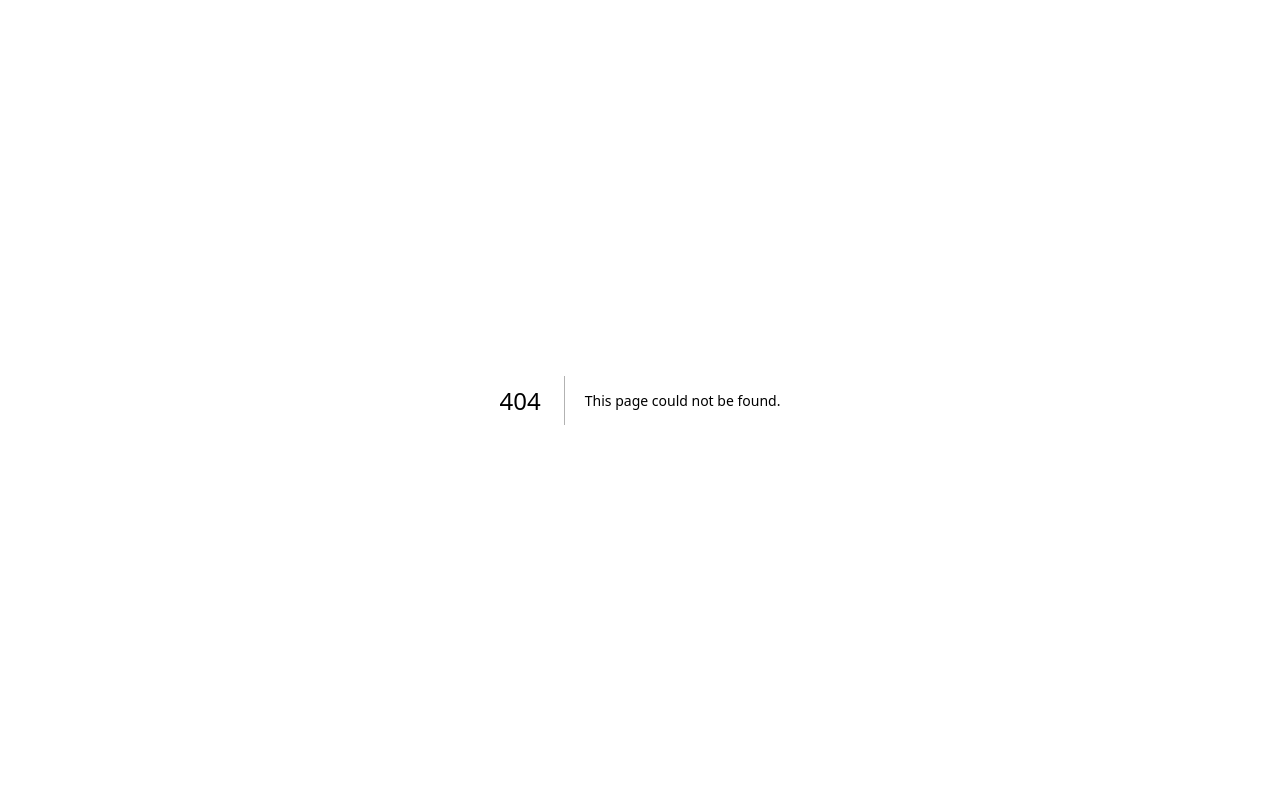
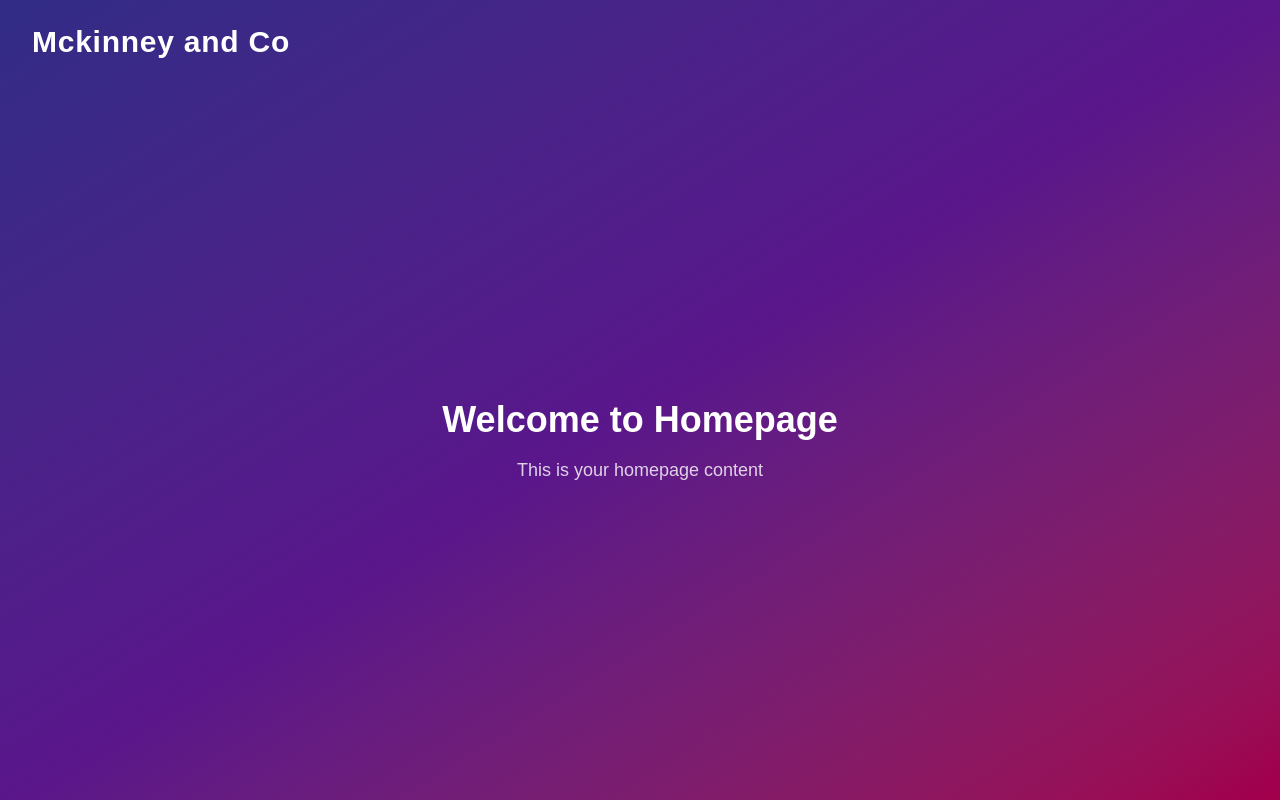
Before and after one commit to mudassirkhan-17/Deployment, a Next.js app in the folder frontend/: page /homepage in a window 1280 px wide. Before the commit this address had no page. Built offline with nearby package versions, Linux system fonts and the light colour scheme.

Commit message:
added another page and created routing from one page to antoher

```diff
--- /dev/null
+++ b/frontend/app/homepage/page.tsx
@@ -0,0 +1,18 @@
+export default function HomePage() {
+  return (
+    <div className="min-h-screen bg-gradient-to-br from-indigo-900 via-purple-900 to-pink-800 flex flex-col">
+      {/* Header */}
+      <header className="w-full py-6 px-8">
+        <h1 className="text-3xl font-bold text-white tracking-wide">Mckinney and Co</h1>
+      </header>
+
+      {/* Main Content */}
+      <main className="flex-1 flex items-center justify-center">
+        <div className="text-center">
+          <h2 className="text-4xl font-bold text-white mb-4">Welcome to Homepage</h2>
+          <p className="text-white/80 text-lg">This is your homepage content</p>
+        </div>
+      </main>
+    </div>
+  );
+}
--- a/frontend/app/page.tsx
+++ b/frontend/app/page.tsx
@@ -1,4 +1,6 @@
 'use client';
+
+import Link from 'next/link';
 
 export default function Home() {
   return (
@@ -10,9 +12,11 @@ export default function Home() {
 
       {/* Main Content - Centered Button */}
       <main className="flex-1 flex items-center justify-center">
-        <button className="px-8 py-4 bg-white text-indigo-900 rounded-full font-semibold text-lg hover:bg-indigo-100 hover:scale-110 transition-all duration-300 shadow-2xl hover:shadow-white/50">
-          Click to Continue
-        </button>
+        <Link href="/homepage">
+          <button className="px-8 py-4 bg-white text-indigo-900 rounded-full font-semibold text-lg hover:bg-indigo-100 hover:scale-110 transition-all duration-300 shadow-2xl hover:shadow-white/50">
+            Click to Continue
+          </button>
+        </Link>
       </main>
     </div>
   );
```
